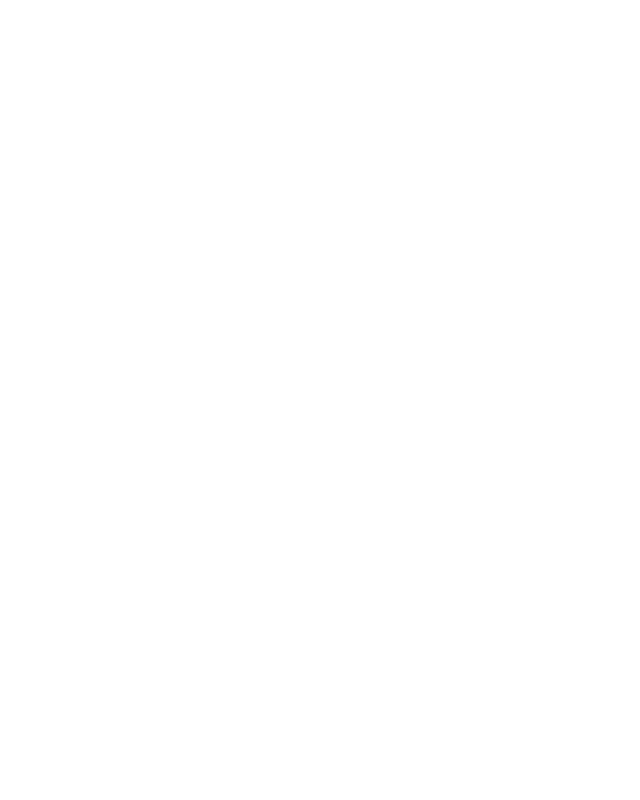
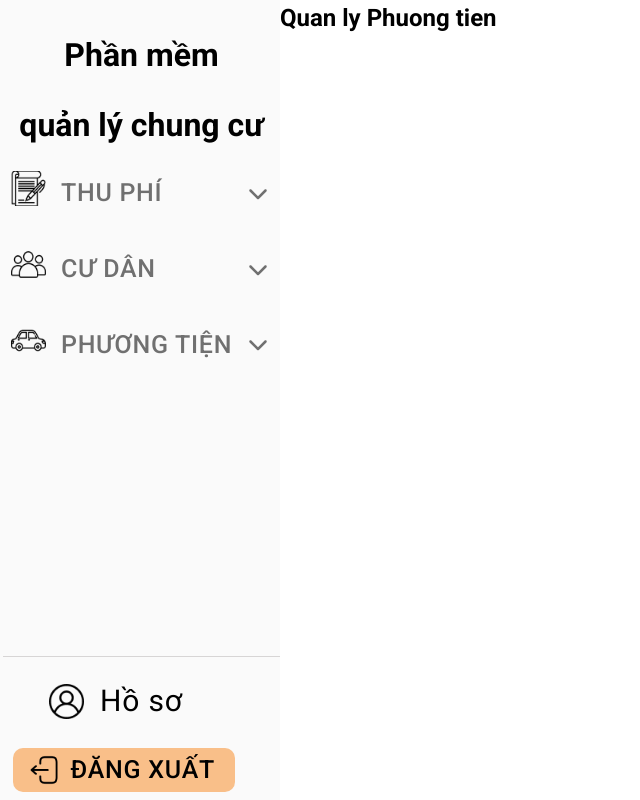
Before and after one commit to huulamthcsyl/CNPM-20231, a React (Create React App) app in the folder frontend/: page /quanlyphuongtien in a window 1280 px wide. Before the commit this address had no page. Shown: the whole page, without its empty margins (0-640 px from the left). Built offline with nearby package versions, Linux system fonts and the light colour scheme.

Commit message:
Chia phuong tien

```diff
--- a/frontend/src/Layout/Sidebar/ButtonMenu.js
+++ b/frontend/src/Layout/Sidebar/ButtonMenu.js
@@ -18,7 +18,7 @@
           fontSize: "25px",
           color: "#707070",
           justifyContent: "space-between",
-          paddingRight: "20px",
+          paddingRight: "10px",
         }}
         endIcon={
           iconRight == null ? (
--- a/frontend/src/Layout/Sidebar/ButtonMenu.module.scss
+++ b/frontend/src/Layout/Sidebar/ButtonMenu.module.scss
@@ -1,5 +1,5 @@
 .menu {
-  width: 95%;
+  width: 98%;
   display: flex;
   flex-direction: column;
   justify-content: flex-end;
@@ -12,8 +12,15 @@
   padding: 12px 20px;
   padding-top: 15px;
   background-color: transparent;
-  border-top-right-radius: 10px;
-  border-bottom-right-radius: 10px;
+  border-top-right-radius: 17px;
+  border-bottom-right-radius: 17px;
+}
+::-webkit-scrollbar {
+  width: 4px;
+  background: #fff;
+}
+::-webkit-scrollbar-thumb {
+  background: #dadcdd;
 }
 .isclick {
   background-color: #ccc;
--- a/frontend/src/Layout/Sidebar/index.js
+++ b/frontend/src/Layout/Sidebar/index.js
@@ -4,13 +4,7 @@
 import { useState } from "react";
 import { NavLink, useNavigate } from "react-router-dom";
 import { Button } from "@mui/material";
-import {
-  faArrowRightFromBracket,
-  faChevronRight,
-} from "@fortawesome/free-solid-svg-icons";
-import { FontDownload } from "@mui/icons-material";
-import { FontAwesomeIcon } from "@fortawesome/react-fontawesome";
-import AccountCircleOutlinedIcon from "@mui/icons-material/AccountCircleOutlined";
+
 import Item from "./Item";
 import { Car } from "../../Icons/Car.js";
 import { HoKhauIcon } from "../../Icons/HoKhauIcon.js";
@@ -87,7 +81,25 @@
           //     iconLeft={<FontAwesomeIcon icon={Car} />}
           title="Phương tiện"
           iconLeft={<Car />}
-        ></ButtonMenu>
+          iconRight=""
+        >
+          <NavLink
+            to="/quanlyphuongtien"
+            className={(nav) => {
+              cx({ active: nav.isActive });
+            }}
+          >
+            <Item title="Quản lý" />
+          </NavLink>
+          <NavLink
+            to="/thuphiphuongtien"
+            className={(nav) => {
+              cx({ active: nav.isActive });
+            }}
+          >
+            <Item title="Thu phí" />
+          </NavLink>
+        </ButtonMenu>
       </div>
       <div className={cx("hr")}></div>
       <div className={cx("user")}>
--- /dev/null
+++ b/frontend/src/Pages/PhuongTien/QuanLyPTPage.js
@@ -0,0 +1,5 @@
+function QuanLyPTPage() {
+  return <h2>Quan ly Phuong tien</h2>;
+}
+
+export default QuanLyPTPage;
--- /dev/null
+++ b/frontend/src/Pages/PhuongTien/ThuPhiPTPage.js
@@ -0,0 +1,5 @@
+function ThuPhiPTPage() {
+  return <h2>Thu phi phuong tien</h2>;
+}
+
+export default ThuPhiPTPage;
--- a/frontend/src/routes/index.js
+++ b/frontend/src/routes/index.js
@@ -11,6 +11,8 @@
 import DangNhapPage from "../Pages/Home/DangNhapPage.js";
 import NoneLayout from "../Layout/NoneLayout.js";
 import HoSoPage from "../Pages/HoSo";
+import QuanLyPTPage from "../Pages/PhuongTien/QuanLyPTPage";
+import ThuPhiPTPage from "../Pages/PhuongTien/ThuPhiPTPage";
 const publicRoutes = [
   { path: "/", component: DangNhapPage, layout: NoneLayout },
   { path: "/danhmucthu", component: DanhMucThu },
@@ -24,6 +26,8 @@
   { path: "/tamvang", component: TamVang },
   { path: "/home", component: Home },
   { path: "/hosoadmin", component: HoSoPage },
+  { path: "/quanlyphuongtien", component: QuanLyPTPage },
+  { path: "/thuphiphuongtien", component: ThuPhiPTPage },
 ];
 
 export { publicRoutes };
```
